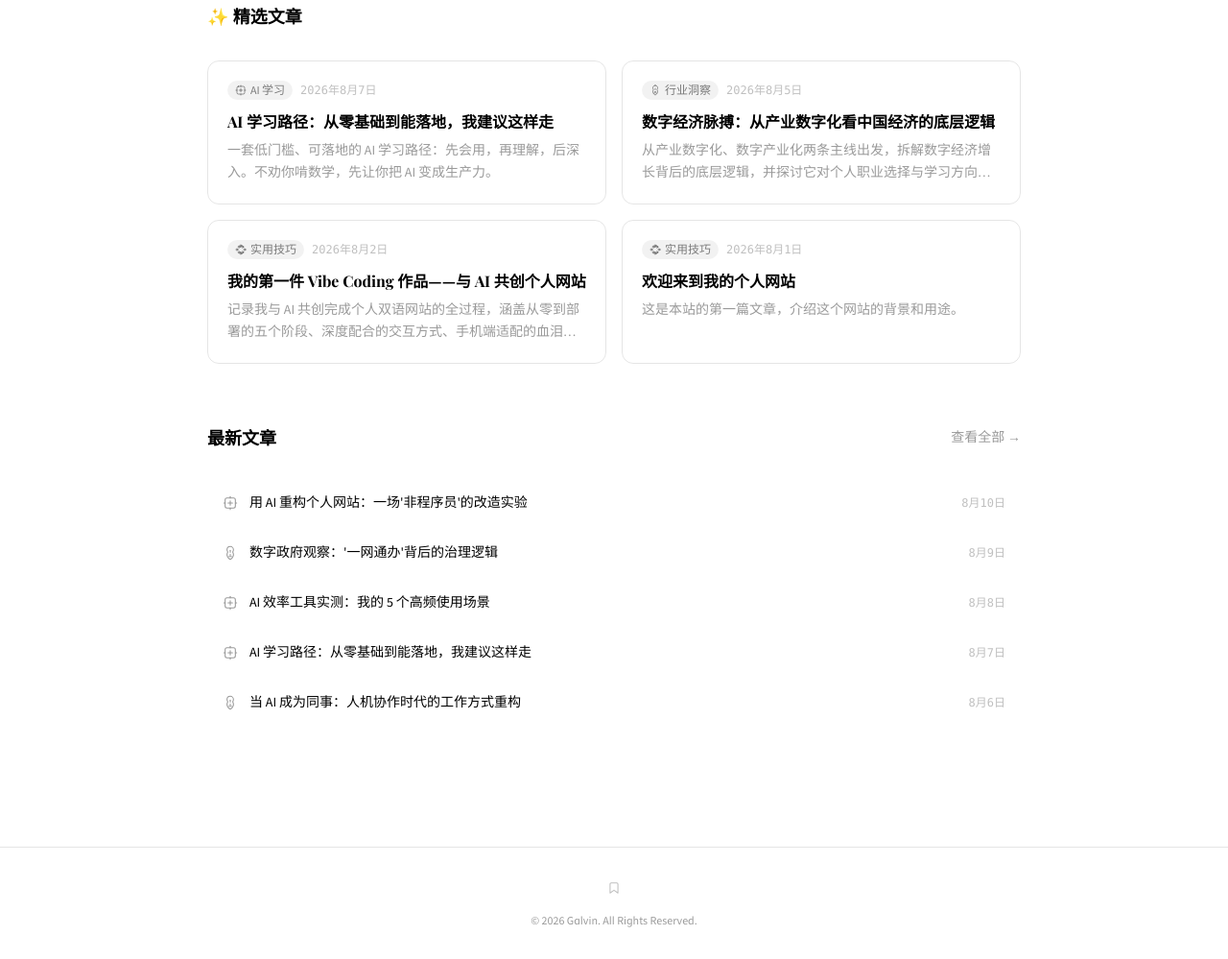
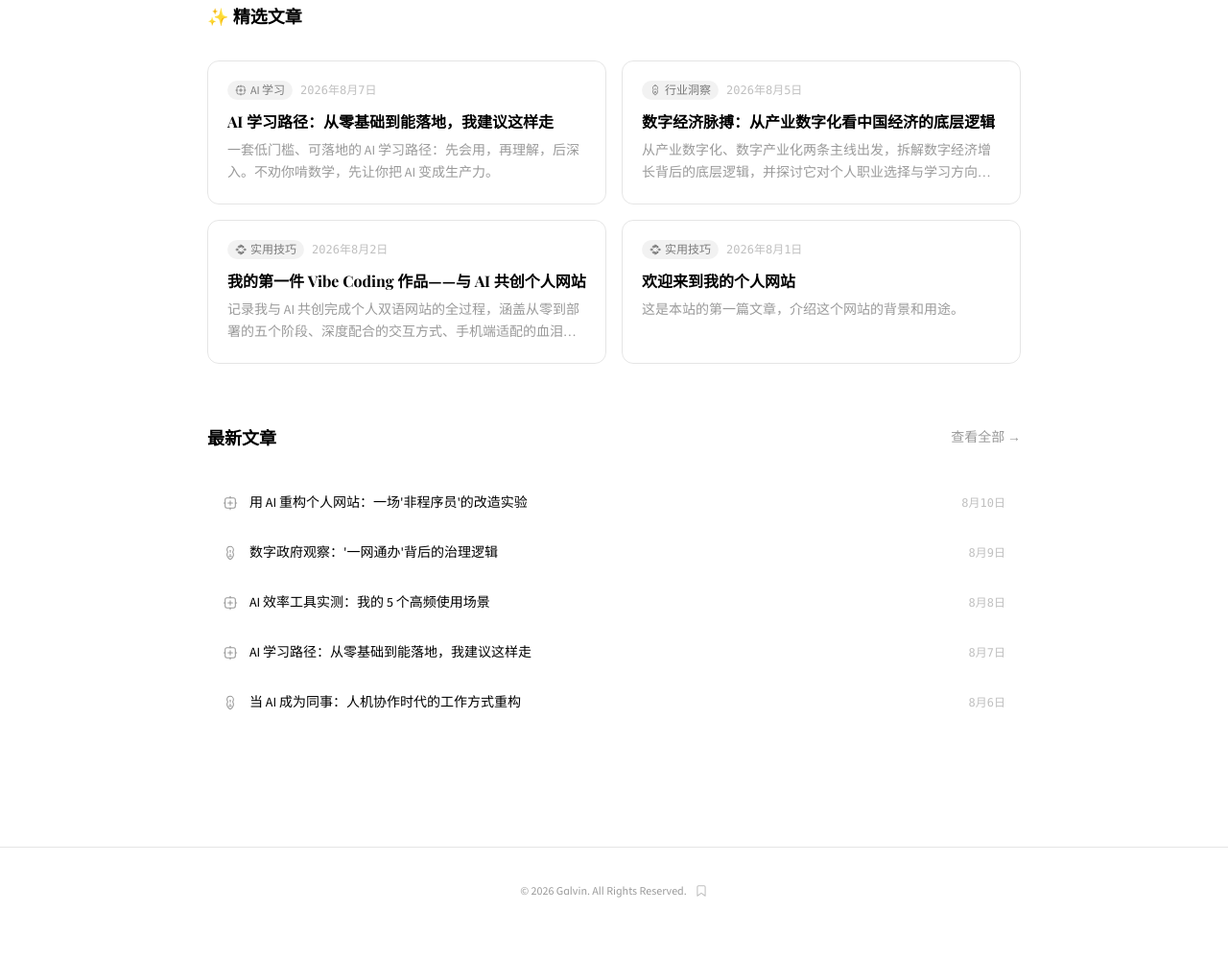
Before and after one commit to happylanding/personal-site, an Astro site: page / in a window 1280 px wide. Shown: the part 1769-2768 px from the top of the page at 96% size. After the commit the page ends 2740 px from the top, so only its background shows below. Built offline with nearby package versions, Linux system fonts and the light colour scheme; Astro itself is replaced by a stand-in of ours; a web font is replaced by a local one.

Commit message:
fix: 收藏夹图标移至版权说明右侧同一行
将页脚收藏夹小书签图标从独立一行，移入版权说明右侧同一行，并保留适当空隙（gap-2），让页脚更紧凑、图标更低调。Ref #12

```diff
--- a/src/components/Footer.astro
+++ b/src/components/Footer.astro
@@ -9,12 +9,13 @@ const sitesHref = isEn ? "/en/sites/" : "/sites/";
 
 <footer class="border-t border-black/10 dark:border-white/10 mt-20">
   <div class="mx-auto max-w-4xl px-6 py-8 text-center">
-    <!-- 隐藏入口：收藏夹（低调的小书签图标，仅供站主快速访问） -->
-    <div class="mb-3">
+    <!-- 隐藏入口：收藏夹（低调的小书签图标，放在版权说明右侧同一行，仅供站主快速访问） -->
+    <p class="inline-flex items-center justify-center gap-2 text-xs text-black/40 dark:text-white/40">
+      &copy; {new Date().getFullYear()} {t("footer.rights")}
       <a
         href={sitesHref}
         id="sites-hidden-link"
-        class="inline-flex items-center gap-1.5 text-xs text-black/25 dark:text-white/25 hover:text-black/50 dark:hover:text-white/50 transition-colors"
+        class="inline-flex items-center text-black/25 dark:text-white/25 hover:text-black/50 dark:hover:text-white/50 transition-colors"
         title="收藏夹"
         aria-label="收藏夹"
       >
@@ -23,9 +24,6 @@ const sitesHref = isEn ? "/en/sites/" : "/sites/";
         </svg>
         <span class="hidden">收藏夹</span>
       </a>
-    </div>
-    <p class="text-xs text-black/40 dark:text-white/40">
-      &copy; {new Date().getFullYear()} {t("footer.rights")}
     </p>
   </div>
 </footer>
```
